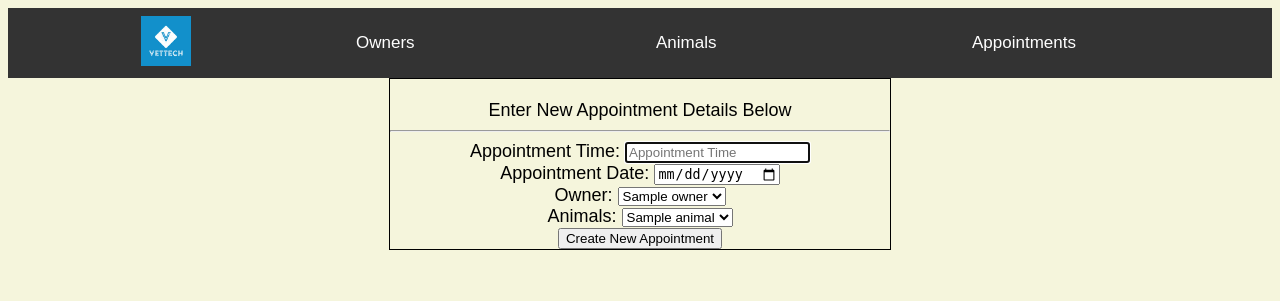
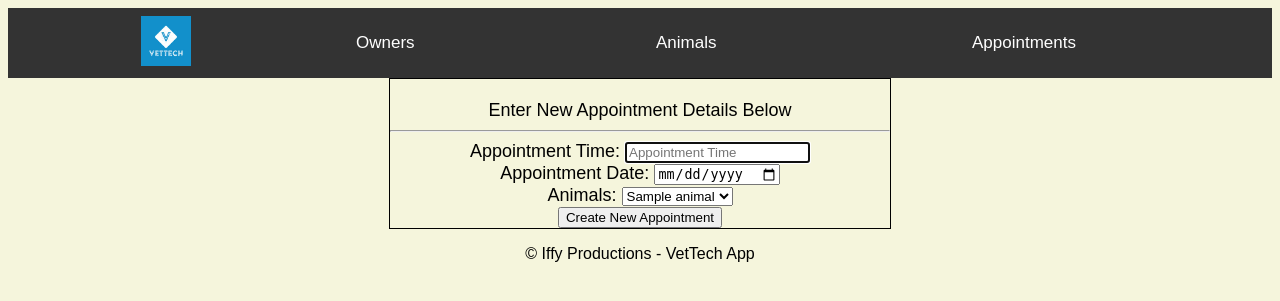
Before and after one commit to Iain-Forbes/Vet_Project, a Flask app: page /appointments/new in a window 1280 px wide. Shown: the top 301 px of the page. Run offline with Flask 2, Linux system fonts and the light colour scheme; a database or web service that is not in the repository returns one stand-in record (values such as "Sample title"); some libraries are stand-ins or nearby versions.

Commit message:
Removed FK vet/owners, not needed animals provides the link

```diff
--- a/controllers/appointment_controller.py
+++ b/controllers/appointment_controller.py
@@ -11,17 +11,16 @@ appointments_blueprint = Blueprint('appointment', __name__)
 @appointments_blueprint.route("/appointments", methods=['GET'])
 def owner():
     appointments = appointment_repository.select_all()
-    owners = owner_repository.select_all()
     animals = animal_repository.select_all()
-    return render_template("appointments/index.html", all_appointments=appointments, owners=owners, animals=animals)
+    return render_template("appointments/index.html", all_appointments=appointments, animals=animals)
 
 # NEW
 # GET '/appointments/new'
 @appointments_blueprint.route("/appointments/new", methods=['GET'])
 def new_appointment():
+    animals = animal_repository.select_all()
     owners = owner_repository.select_all()
-    animals = animal_repository.select_all()
-    return render_template("appointments/new.html", owners=owners, animals=animals)
+    return render_template("appointments/new.html", animals=animals, owners=owners)
     return render_template("appointments/new.html")
 
 #Show Appointments
@@ -29,19 +28,17 @@ def new_appointment():
 def show_appointments(id):
     owner_appointment = appointment_repository.all_appointments(id)
     appointment = appointment_repository.select(id)
-    return render_template("appointments/show.html", appointment=appointment, owner_appointment=owner_appointment)
+    return render_template("appointments/show.html", appointment=appointment)
 
 #Make Appointments
 @appointments_blueprint.route("/appointments", methods=["POST"])
 def create_appointment():
     appointment_time = request.form["appointment_time"]
     appointment_date = request.form["appointment_date"]
-    owner  = owner_repository.select(request.form["owner_id"])
     animal = animal_repository.select(request.form["animal_id"])
     new_appointment = Appointment(
         appointment_time,
         appointment_date,
-        owner,
         animal)
     appointment_repository.save(new_appointment)
     return redirect("/appointments")
@@ -50,10 +47,9 @@ def create_appointment():
 #Edit Appointments
 @appointments_blueprint.route("/appointments/<id>/edit")
 def edit_appointment(id):
-    owners = owner_repository.select_all()
     animals = animal_repository.select_all()
     appointment = appointment_repository.select(id)
-    return render_template("appointments/edit.html", appointment=appointment, owners=owners, animals=animals)
+    return render_template("appointments/edit.html", appointment=appointment, animals=animals)
 
 #Update Appointments
 @appointments_blueprint.route("/appointments/<id>", methods=["POST"])
@@ -61,11 +57,9 @@ def update_appointment(id):
     appointment_time = request.form  ["appointment_time"]
     appointment_date = request.form["appointment_date"]
     animal = animal_repository.select(request.form["animal_id"])
-    owner  = owner_repository.select(request.form["owner_id"])
     appointment = Appointment(
         appointment_time,
         appointment_date,
-        owner,
         animal
         )
     appointment_repository.update(appointment )
--- a/controllers/owner_controller.py
+++ b/controllers/owner_controller.py
@@ -8,14 +8,12 @@ import repositories.appointment_repository as appointment_repository
 owners_blueprint = Blueprint('owner', __name__)
 
 # INDEX
-# GET '/owners
 @owners_blueprint.route("/owners", methods=['GET'])
 def owner():
     owners = owner_repository.select_all()
     return render_template("owners/index.html", all_owners=owners)
 
-# NEW
-# GET '/owners/new'
+# Add New Owners Page
 @owners_blueprint.route("/owners/new", methods=['GET'])
 def new_owner():
     return render_template("owners/new.html")
--- a/db/vet.sql
+++ b/db/vet.sql
@@ -23,7 +23,6 @@ CREATE TABLE appointments (
     id SERIAL PRIMARY KEY,
     appointment_time VARCHAR,
     appointment_date VARCHAR,
-    owner_id SERIAL REFERENCES owners(id),
     animal_id SERIAL REFERENCES animals(id)
 
 );
--- a/models/appointment.py
+++ b/models/appointment.py
@@ -1,7 +1,6 @@
 class Appointment:
-    def __init__(self,  appointment_time, appointment_date, owner, animal, id=None):
+    def __init__(self,  appointment_time, appointment_date, animal, id=None):
         self.appointment_time = appointment_time
         self.appointment_date = appointment_date
-        self.owner = owner
         self.animal = animal
         self.id = id
--- a/static/style.css
+++ b/static/style.css
@@ -112,3 +112,7 @@ grid-template: 15px / 1fr 1fr 1fr;
 #home{
   margin-top: 60px
 }
+
+footer {
+  text-align: center;
+}
--- a/templates/appointments/index.html
+++ b/templates/appointments/index.html
@@ -9,8 +9,7 @@ Upcoming Appointments
 <section>
   <p> Appointment Date: {{ appointment.appointment_date }}
   <BR>
-  Owner name: {{ appointment.owner.name }}
-  <BR>
+  Owner name: {{ appointment.animal.owner.name }}   <BR>
   Animal name: {{appointment.animal.name}}</p>
   <br> <hr>
 
--- a/templates/appointments/new.html
+++ b/templates/appointments/new.html
@@ -16,22 +16,11 @@
       <input type="date" id="appointment_date" name="appointment_date" placeholder="Appointment Date" required autofocus>
     </div>
 
-    <div>
-          <label for="owner">Owner:</label>
-          <select name="owner_id" id="owner">
-              {% for owner in owners %}
-              <option value="{{ owner.id }}" {% if owner.id == owner.id %} selected {% endif %}>
-                  {{ owner.name }}
-              </option>
-              {% endfor %}
-          </select>
-      </div>
-
       <div>
           <label for="animal">Animals:</label>
           <select name="animal_id" id="animal">
               {% for animal in animals %}
-              <option value="{{ animal.id }}" {% if animal.id == animal.owner.id %}
+              <option value="{{ animal.id }}" {% if animal.owner.id == animal.owner.id %}
                selected {% endif %}>
                {{ animal.name }}
             </option>
@@ -43,7 +32,6 @@
         <button type="submit"> Create New Appointment</button>
       </div>
 
-
 </form>
 </section>
 {% endblock %}
--- a/templates/appointments/show.html
+++ b/templates/appointments/show.html
@@ -9,7 +9,7 @@
     <p>Appointment Time: {{ appointment.appointment_time }}</p>
     <hr>
     <p>Appointment Date: {{ appointment.appointment_date }}</p>
-    <p>Owner: <a href="{{ '/owners/%s'%appointment.owner.id|urlencode }}">{{ appointment.owner.name }}</a></p>
+    <p>Owner: <a href="{{ '/owners/%s'%appointment.animal.owner.id|urlencode }}">{{ appointment.animal.owner.name }}</a></p>
     <p>Animal: <a href="{{ '/animals/%s'%appointment.animal.id|urlencode }}">{{ appointment.animal.name }}</a></p>
 
     <p><a href="/appointments/{{ appointment.id }}/edit">Edit</a></p>
--- a/templates/base.html
+++ b/templates/base.html
@@ -8,8 +8,6 @@
   <link rel="stylesheet" href="{{ url_for('static', filename='style.css') }}">
   <link rel='icon' href="{{ url_for('static', filename='favicon.ico') }}" >
   <title>Vettech Control Board</title>
-
-
 
 </head>
 
@@ -62,6 +60,10 @@
   </div>
 </div>
   </header>
+<footer>
+  <p>&copy; Iffy Productions - VetTech App</p>
+</footer>
+
 </body>
 
 </html>
```
Also changed, not shown: repositories/appointment_repository.py (+4 -8 lines), templates/appointments/edit.html (+0 -11 lines).
